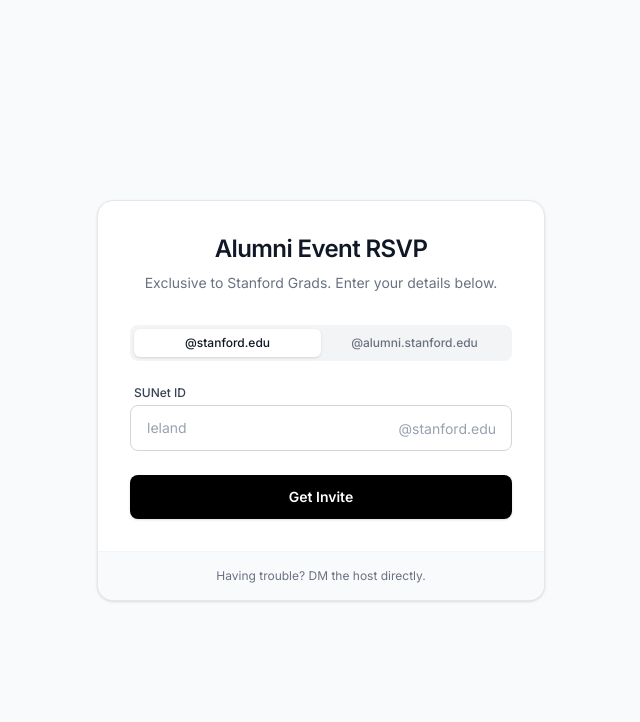
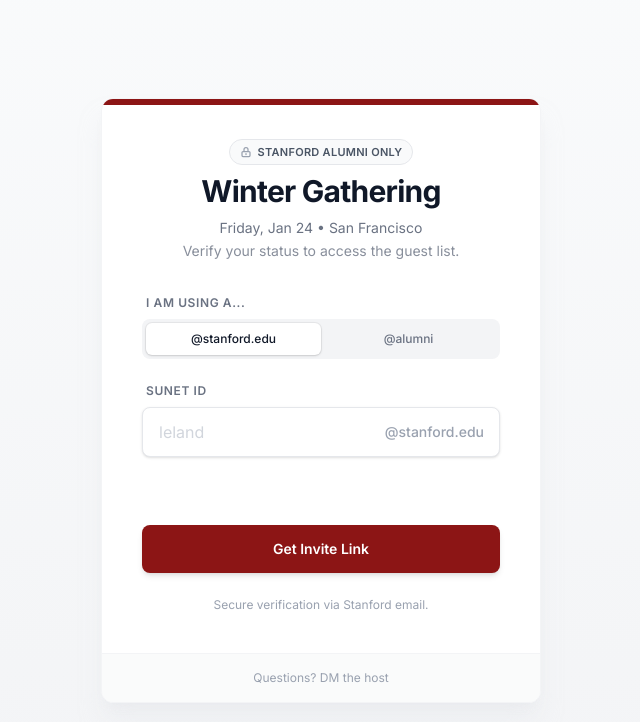
Before and after one commit to allenwang0/invites, a Next.js app: page / in a window 1280 px wide. Shown: the top 722 px of the page, without its empty margins (319-959 px from the left). Built offline with nearby package versions, Linux system fonts and the light colour scheme.

Commit message:
Update UI

```diff
--- a/app/api/verify/route.ts
+++ b/app/api/verify/route.ts
@@ -1,7 +1,6 @@
 import { NextResponse } from 'next/server';
 import nodemailer from 'nodemailer';
 
-// Configure the Gmail transporter
 const transporter = nodemailer.createTransport({
   service: 'gmail',
   auth: {
@@ -17,38 +16,38 @@
     const body = await request.json();
     const { email } = body;
 
-    // 1. Basic Validation
     if (!email || typeof email !== 'string') {
       return NextResponse.json({ error: 'Email is required.' }, { status: 400 });
     }
 
-    // 2. Stanford Domain Check (Generic)
-    // This covers @stanford.edu, @alumni.stanford.edu, @cs.stanford.edu, etc.
-    if (!email.toLowerCase().endsWith('stanford.edu')) {
-      return NextResponse.json(
+    const emailLower = email.toLowerCase().trim();
+
+    // STRICT VALIDATION:
+    // Must end with ".stanford.edu" to catch @stanford.edu AND @alumni.stanford.edu
+    // AND @cs.stanford.edu, etc.
+    // Also ensures it includes an '@' symbol.
+    if (!emailLower.endsWith('.stanford.edu') || !emailLower.includes('@')) {
+       return NextResponse.json(
         { error: 'Access denied. Please use a valid Stanford email.' },
         { status: 403 }
       );
     }
 
-    // 3. Send Email via Gmail
     await transporter.sendMail({
       from: `"Stanford Event" <${process.env.GMAIL_USER}>`,
       to: email,
-      replyTo: process.env.GMAIL_USER,
       subject: 'Your Invite: Stanford Alumni Event',
       html: `
         <div style="font-family: sans-serif; padding: 20px; color: #111;">
-          <h2 style="margin-bottom: 24px;">You're on the list!</h2>
-          <p>We verified your Stanford status. Here is the link to the event:</p>
+          <h2 style="color: #8C1515; margin-bottom: 24px;">You're on the list!</h2>
+          <p>We verified your Stanford status. Here is your private link:</p>
           <p style="margin: 24px 0;">
-            <a href="${PARTIFUL_LINK}" style="background-color: #000; color: #fff; padding: 14px 28px; text-decoration: none; border-radius: 8px; display: inline-block; font-weight: bold;">
+            <a href="${PARTIFUL_LINK}" style="background-color: #8C1515; color: #fff; padding: 14px 28px; text-decoration: none; border-radius: 6px; display: inline-block; font-weight: bold;">
               RSVP on Partiful
             </a>
           </p>
           <p style="color: #666; font-size: 14px; margin-top: 24px;">
-            Link not working? Copy this:<br>
-            <a href="${PARTIFUL_LINK}" style="color: #666;">${PARTIFUL_LINK}</a>
+            Link not working? <a href="${PARTIFUL_LINK}" style="color: #666;">${PARTIFUL_LINK}</a>
           </p>
         </div>
       `,
@@ -58,9 +57,8 @@
 
   } catch (err: unknown) {
     console.error('Email Error:', err);
-    const errorMessage = err instanceof Error ? err.message : 'Unknown error';
     return NextResponse.json(
-      { error: `Failed to send email: ${errorMessage}` },
+      { error: 'Failed to send email. Please try again later.' },
       { status: 500 }
     );
   }
--- a/app/globals.css
+++ b/app/globals.css
@@ -1,20 +1,35 @@
 @import "tailwindcss";
 
 :root {
-  --background: #ffffff;
-  --foreground: #171717;
+  --background: #f9fafb; /* gray-50 */
+  --foreground: #111827; /* gray-900 */
+  --stanford-cardinal: #8C1515;
+  --stanford-cardinal-dark: #681010;
 }
 
-/* Simplified theme block */
 @theme inline {
   --color-background: var(--background);
   --color-foreground: var(--foreground);
+  --color-cardinal: var(--stanford-cardinal);
+  --color-cardinal-dark: var(--stanford-cardinal-dark);
+
+  /* Custom Animations */
+  --animate-enter: enter 0.6s ease-out forwards;
+  @keyframes enter {
+    0% { opacity: 0; transform: translateY(10px); }
+    100% { opacity: 1; transform: translateY(0); }
+  }
 }
 
 body {
   background: var(--background);
   color: var(--foreground);
-  font-family: Arial, Helvetica, sans-serif;
+  font-family: -apple-system, BlinkMacSystemFont, "Segoe UI", Roboto, Helvetica, Arial, sans-serif;
   -webkit-font-smoothing: antialiased;
   -moz-osx-font-smoothing: grayscale;
 }
+
+/* Custom focus ring to match Cardinal Red */
+.focus-ring {
+  @apply focus:outline-none focus:ring-2 focus:ring-cardinal/20 focus:border-cardinal transition-all duration-200;
+}
--- a/app/page.tsx
+++ b/app/page.tsx
@@ -1,6 +1,6 @@
 'use client';
 
-import { useState, useEffect } from 'react';
+import { useState, useEffect, useRef } from 'react';
 
 type Domain = '@stanford.edu' | '@alumni.stanford.edu';
 
@@ -11,29 +11,31 @@
   const [message, setMessage] = useState('');
   const [hasSubmitted, setHasSubmitted] = useState(false);
 
-  // Check if user already submitted
+  // Ref for focus management on error
+  const inputRef = useRef<HTMLInputElement>(null);
+
   useEffect(() => {
     const sent = localStorage.getItem('inviteSent');
     if (sent) {
       setHasSubmitted(true);
       setStatus('success');
-      setMessage('You have already requested an invite. Check your inbox!');
     }
   }, []);
 
   const handleSubmit = async (e: React.FormEvent) => {
     e.preventDefault();
 
-    // 1. Clean the input (remove spaces or accidentally typed @ domains)
+    // 1. Clean Input
     const cleanId = sunetId.split('@')[0].trim();
 
     if (!cleanId) {
       setStatus('error');
       setMessage('Please enter your SUNet ID.');
+      inputRef.current?.focus();
       return;
     }
 
-    // 2. Construct the full email
+    // 2. Construct Email
     const fullEmail = `${cleanId}${domain}`;
 
     setStatus('loading');
@@ -49,12 +51,11 @@
       const data = await response.json();
 
       if (!response.ok) {
-        throw new Error(data.error || 'Something went wrong.');
+        throw new Error(data.error || 'Verification failed.');
       }
 
-      // Success
+      // 3. Success
       setStatus('success');
-      setMessage('Success! The Partiful link has been sent to your inbox.');
       setSunetId('');
       localStorage.setItem('inviteSent', 'true');
       setHasSubmitted(true);
@@ -62,6 +63,10 @@
     } catch (error: any) {
       setStatus('error');
       setMessage(error.message);
+      // If it's a specific error, focus input again
+      if (error.message.includes('valid')) {
+         inputRef.current?.focus();
+      }
     }
   };
 
@@ -71,32 +76,53 @@
     setStatus('idle');
     setMessage('');
     setSunetId('');
+    setTimeout(() => inputRef.current?.focus(), 100);
   };
 
   return (
-    <main className="flex min-h-screen flex-col items-center justify-center p-4 bg-gray-50">
-      <div className="w-full max-w-md bg-white rounded-2xl shadow-sm border border-gray-200 overflow-hidden">
-        <div className="p-8">
-          <div className="mb-8 text-center">
-            <h1 className="text-2xl font-semibold tracking-tight text-gray-900">
-              Alumni Event RSVP
+    <main className="flex min-h-screen flex-col items-center justify-center p-4 sm:p-6 bg-gradient-to-b from-gray-50 to-gray-100 selection:bg-cardinal/10 selection:text-cardinal">
+
+      {/* Main Card */}
+      <div className="w-full max-w-[440px] bg-white rounded-xl shadow-xl shadow-gray-200/50 border border-gray-100 overflow-hidden animate-enter relative">
+
+        {/* Stanford Accent Line */}
+        <div className="absolute top-0 left-0 right-0 h-1.5 bg-cardinal" />
+
+        <div className="p-8 sm:p-10">
+
+          {/* Header Section */}
+          <div className="mb-8 text-center space-y-2">
+            <div className="inline-flex items-center gap-1.5 px-2.5 py-1 rounded-full bg-gray-50 border border-gray-200 text-[11px] font-semibold tracking-wide text-gray-600 uppercase">
+              <svg className="w-3 h-3 text-gray-400" fill="none" viewBox="0 0 24 24" stroke="currentColor" strokeWidth="2.5">
+                <path strokeLinecap="round" strokeLinejoin="round" d="M12 15v2m-6 4h12a2 2 0 002-2v-6a2 2 0 00-2-2H6a2 2 0 00-2 2v6a2 2 0 002 2zm10-10V7a4 4 0 00-8 0v4h8z" />
+              </svg>
+              Stanford Alumni Only
+            </div>
+            <h1 className="text-3xl font-bold tracking-tight text-gray-900">
+              Winter Gathering
             </h1>
-            <p className="mt-2 text-sm text-gray-500">
-              Exclusive to Stanford Grads. Enter your details below.
+            <p className="text-gray-500 text-sm leading-relaxed">
+              Friday, Jan 24 • San Francisco<br />
+              <span className="opacity-80">Verify your status to access the guest list.</span>
             </p>
           </div>
 
+          {/* Logic Switch: Form vs Success */}
           {!hasSubmitted ? (
             <form onSubmit={handleSubmit} className="space-y-6">
 
-              {/* Domain Toggle (Segmented Control) */}
+              {/* Domain Toggle */}
+              <div>
+                <label className="block text-xs font-semibold text-gray-500 uppercase tracking-wider mb-2 ml-1">
+                  I am using a...
+                </label>
                 <div className="bg-gray-100 p-1 rounded-lg flex relative">
                   <button
                     type="button"
                     onClick={() => setDomain('@stanford.edu')}
-                  className={`flex-1 py-1.5 text-xs font-medium rounded-md transition-all duration-200 text-center ${
+                    className={`flex-1 py-2 text-xs font-medium rounded-md transition-all duration-200 text-center ${
                       domain === '@stanford.edu'
-                      ? 'bg-white text-gray-900 shadow-sm'
+                        ? 'bg-white text-gray-900 shadow-sm ring-1 ring-black/5'
                         : 'text-gray-500 hover:text-gray-900'
                     }`}
                   >
@@ -105,23 +131,25 @@
                   <button
                     type="button"
                     onClick={() => setDomain('@alumni.stanford.edu')}
-                  className={`flex-1 py-1.5 text-xs font-medium rounded-md transition-all duration-200 text-center ${
+                    className={`flex-1 py-2 text-xs font-medium rounded-md transition-all duration-200 text-center ${
                       domain === '@alumni.stanford.edu'
-                      ? 'bg-white text-gray-900 shadow-sm'
+                        ? 'bg-white text-gray-900 shadow-sm ring-1 ring-black/5'
                         : 'text-gray-500 hover:text-gray-900'
                     }`}
                   >
-                  @alumni.stanford.edu
+                    @alumni
                   </button>
+                </div>
               </div>
 
               {/* SUNet ID Input */}
-              <div>
-                <label htmlFor="sunetId" className="block text-xs font-medium text-gray-700 mb-1 ml-1">
+              <div className="relative group">
+                <label htmlFor="sunetId" className="block text-xs font-semibold text-gray-500 uppercase tracking-wider mb-2 ml-1">
                   SUNet ID
                 </label>
-                <div className="relative">
+                <div className="relative flex items-center">
                   <input
+                    ref={inputRef}
                     type="text"
                     id="sunetId"
                     value={sunetId}
@@ -130,57 +158,107 @@
                       if (status === 'error') setStatus('idle');
                     }}
                     placeholder="leland"
-                    autoComplete="off"
+                    autoComplete="username"
                     autoCorrect="off"
                     autoCapitalize="off"
-                    className={`block w-full rounded-lg border px-4 py-3 text-gray-900 placeholder:text-gray-400 outline-none transition sm:text-sm ${
+                    className={`block w-full rounded-lg border bg-white px-4 py-3 text-gray-900 placeholder:text-gray-300 outline-none transition-all shadow-sm ${
                       status === 'error'
-                        ? 'border-red-300 focus:border-red-500 focus:ring-1 focus:ring-red-500'
-                        : 'border-gray-300 focus:border-black focus:ring-1 focus:ring-black'
+                        ? 'border-red-300 ring-2 ring-red-100'
+                        : 'border-gray-200 focus:border-cardinal focus:ring-2 focus:ring-cardinal/10'
                     }`}
                     required
+                    disabled={status === 'loading'}
                   />
-                  {/* Visual suffix to show the user what the full email looks like */}
-                  <span className="absolute right-4 top-3.5 text-gray-400 text-sm pointer-events-none select-none">
+                  {/* Domain Suffix Visual */}
+                  <span className="absolute right-4 text-gray-400 text-sm pointer-events-none select-none transition-opacity duration-200 font-medium">
                     {domain}
                   </span>
                 </div>
               </div>
 
+              {/* Live Error Message (ARIA Live) */}
+              <div aria-live="polite" className="min-h-[20px]">
+                {status === 'error' && (
+                  <p className="text-sm text-red-600 flex items-center gap-1.5 animate-in slide-in-from-top-1 fade-in duration-200">
+                    <svg className="w-4 h-4" fill="none" viewBox="0 0 24 24" stroke="currentColor">
+                      <circle cx="12" cy="12" r="10" strokeWidth="2" />
+                      <path strokeLinecap="round" strokeWidth="2" d="M12 8v4m0 4h.01" />
+                    </svg>
+                    {message}
+                  </p>
+                )}
+              </div>
+
+              {/* Submit Button */}
               <button
                 type="submit"
                 disabled={status === 'loading'}
-                className="w-full rounded-lg bg-black px-4 py-3 text-sm font-semibold text-white shadow-sm hover:bg-gray-800 focus:outline-none focus:ring-2 focus:ring-offset-2 focus:ring-black disabled:opacity-50 disabled:cursor-not-allowed transition"
+                className="w-full relative overflow-hidden rounded-lg bg-cardinal px-4 py-3.5 text-sm font-semibold text-white shadow-md hover:bg-cardinal-dark hover:shadow-lg focus:outline-none focus:ring-2 focus:ring-offset-2 focus:ring-cardinal disabled:opacity-70 disabled:cursor-not-allowed transition-all duration-200 active:scale-[0.98]"
               >
-                {status === 'loading' ? 'Verifying...' : 'Get Invite'}
+                {status === 'loading' ? (
+                  <span className="flex items-center justify-center gap-2">
+                    <svg className="animate-spin h-4 w-4 text-white" xmlns="http://www.w3.org/2000/svg" fill="none" viewBox="0 0 24 24">
+                      <circle className="opacity-25" cx="12" cy="12" r="10" stroke="currentColor" strokeWidth="4"></circle>
+                      <path className="opacity-75" fill="currentColor" d="M4 12a8 8 0 018-8V0C5.373 0 0 5.373 0 12h4zm2 5.291A7.962 7.962 0 014 12H0c0 3.042 1.135 5.824 3 7.938l3-2.647z"></path>
+                    </svg>
+                    Verifying...
+                  </span>
+                ) : (
+                  'Get Invite Link'
+                )}
               </button>
+
+              <p className="text-xs text-center text-gray-400">
+                 Secure verification via Stanford email.
+              </p>
+
             </form>
           ) : (
-            <div className="space-y-4">
-               <div className="rounded-md bg-green-50 p-4 text-center">
-                 <p className="text-sm font-medium text-green-800">Invite Sent!</p>
-                 <p className="mt-1 text-xs text-green-700">Check your inbox for the link.</p>
+            /* Success State */
+            <div className="text-center animate-in zoom-in-95 duration-300">
+              <div className="mx-auto w-16 h-16 bg-green-100 rounded-full flex items-center justify-center mb-6">
+                 <svg className="w-8 h-8 text-green-600" fill="none" viewBox="0 0 24 24" stroke="currentColor" strokeWidth="2.5">
+                   <path strokeLinecap="round" strokeLinejoin="round" d="M5 13l4 4L19 7" />
+                 </svg>
               </div>
+
+              <h3 className="text-xl font-bold text-gray-900 mb-2">Invite Sent!</h3>
+              <p className="text-sm text-gray-600 mb-8">
+                We've sent the private Partiful link to <br/>
+                <span className="font-semibold text-gray-900">{localStorage.getItem('sentEmail') || 'your email'}</span>.
+              </p>
+
+              <div className="bg-gray-50 rounded-lg p-4 text-left space-y-3 mb-8 border border-gray-100">
+                <div className="flex gap-3 text-sm text-gray-600">
+                  <span className="flex-shrink-0 w-5 h-5 rounded-full bg-white border border-gray-200 flex items-center justify-center text-xs font-bold text-gray-400">1</span>
+                  <span>Check your inbox</span>
+                </div>
+                <div className="flex gap-3 text-sm text-gray-600">
+                  <span className="flex-shrink-0 w-5 h-5 rounded-full bg-white border border-gray-200 flex items-center justify-center text-xs font-bold text-gray-400">2</span>
+                  <span>Look for subject: "Stanford Alumni Event"</span>
+                </div>
+                <div className="flex gap-3 text-sm text-gray-600">
+                  <span className="flex-shrink-0 w-5 h-5 rounded-full bg-white border border-gray-200 flex items-center justify-center text-xs font-bold text-gray-400">3</span>
+                  <span>If missing, check Spam/Promotions</span>
+                </div>
+              </div>
+
               <button
                  onClick={handleReset}
-                 className="w-full text-xs text-gray-400 hover:text-gray-600 underline"
+                 className="text-xs font-medium text-gray-400 hover:text-cardinal underline transition-colors"
                >
-                 Send to a different email
+                 Send to a different email address
                </button>
             </div>
           )}
 
-          {status === 'error' && !hasSubmitted && (
-            <div className="mt-4 rounded-md bg-red-50 p-3 text-sm text-center text-red-700">
-              {message}
-            </div>
-          )}
         </div>
 
-        <div className="bg-gray-50 px-8 py-4 border-t border-gray-100">
-          <p className="text-xs text-center text-gray-500">
-            Having trouble? DM the host directly.
-          </p>
+        {/* Footer in Card */}
+        <div className="bg-gray-50/80 px-8 py-4 border-t border-gray-100 flex justify-center">
+           <a href="#" className="text-xs text-gray-400 hover:text-gray-600 transition-colors flex items-center gap-1">
+             Questions? DM the host
+           </a>
         </div>
       </div>
     </main>
```
Lines whose indentation alone changed are shown as unchanged.
